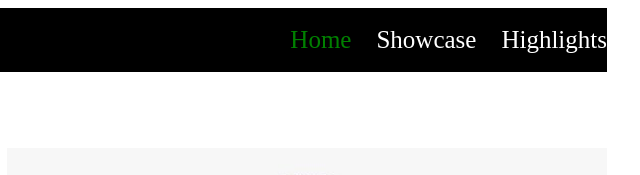
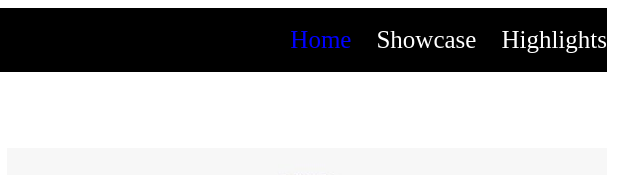
Before and after one commit to shikharsrivastava9452/py, a plain HTML site: page index.html in a window 1280 px wide. In both pictures the pointer is over the element "Home". Shown: the top 175 px of the page, 631-1271 px from the left. Drawn offline with Linux system fonts and the light colour scheme.

Commit message:
second changes

```diff
--- a/style.css
+++ b/style.css
@@ -61,6 +61,12 @@
 .navitems{
     width: 700px;
 }
+.nav_item :hover{
+
+    color: blue;
+
+
+}
 .nev_text2{
     font-style:bold;
 }
```
